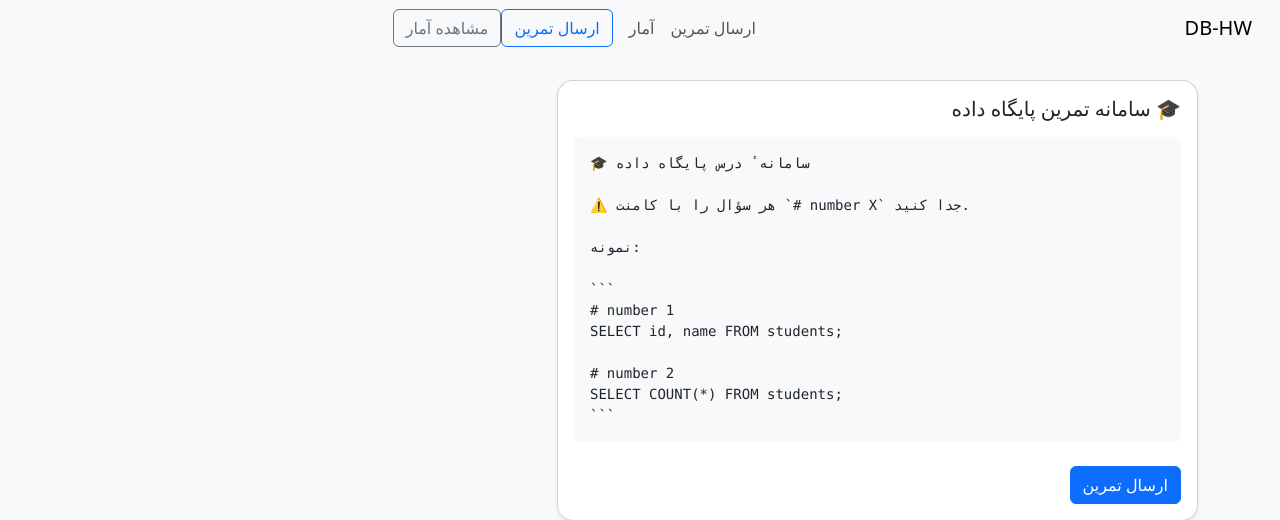
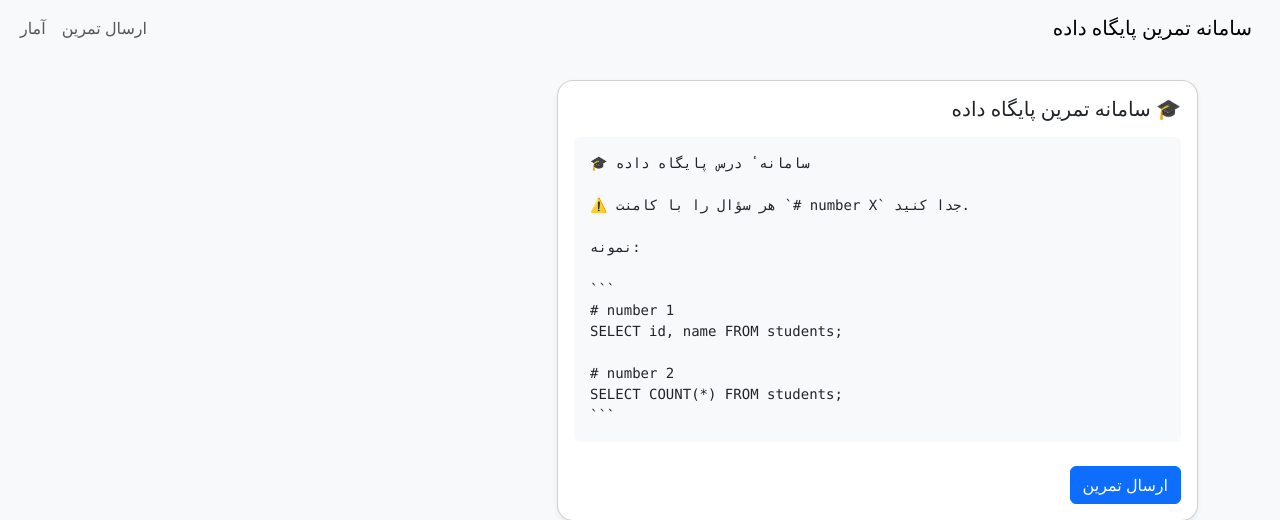
Before and after one commit to milad-ai/db_flask, a Flask app: page / in a window 1280 px wide. Shown: the top 520 px of the page. Run offline with Flask 3, Linux system fonts and the light colour scheme.

Commit message:
Update base.html

```diff
--- a/templates/base.html
+++ b/templates/base.html
@@ -14,7 +14,7 @@
   <body>
     <nav class="navbar navbar-expand-lg bg-body-tertiary mb-4">
       <div class="container-fluid">
-        <a class="navbar-brand" href="{{ url_for('index') }}">DB-HW</a>
+        <a class="navbar-brand" href="{{ url_for('index') }}">سامانه تمرین پایگاه داده</a>
 
         <!-- Navbar toggler (ضروری برای موبایل / حالت collapse) -->
         <button class="navbar-toggler" type="button" data-bs-toggle="collapse" data-bs-target="#navbarContent"
@@ -29,10 +29,7 @@
           </ul>
 
           <!-- دکمه‌های سمت راست (برای RTL ممکن است سمت چپ نمایش یابد) -->
-          <div class="d-flex ms-auto">
-            <a class="btn btn-outline-primary me-2" href="{{ url_for('submit') }}">ارسال تمرین</a>
-            <a class="btn btn-outline-secondary" href="{{ url_for('admin_stats') }}">مشاهده آمار</a>
-          </div>
+
         </div>
       </div>
     </nav>
```
